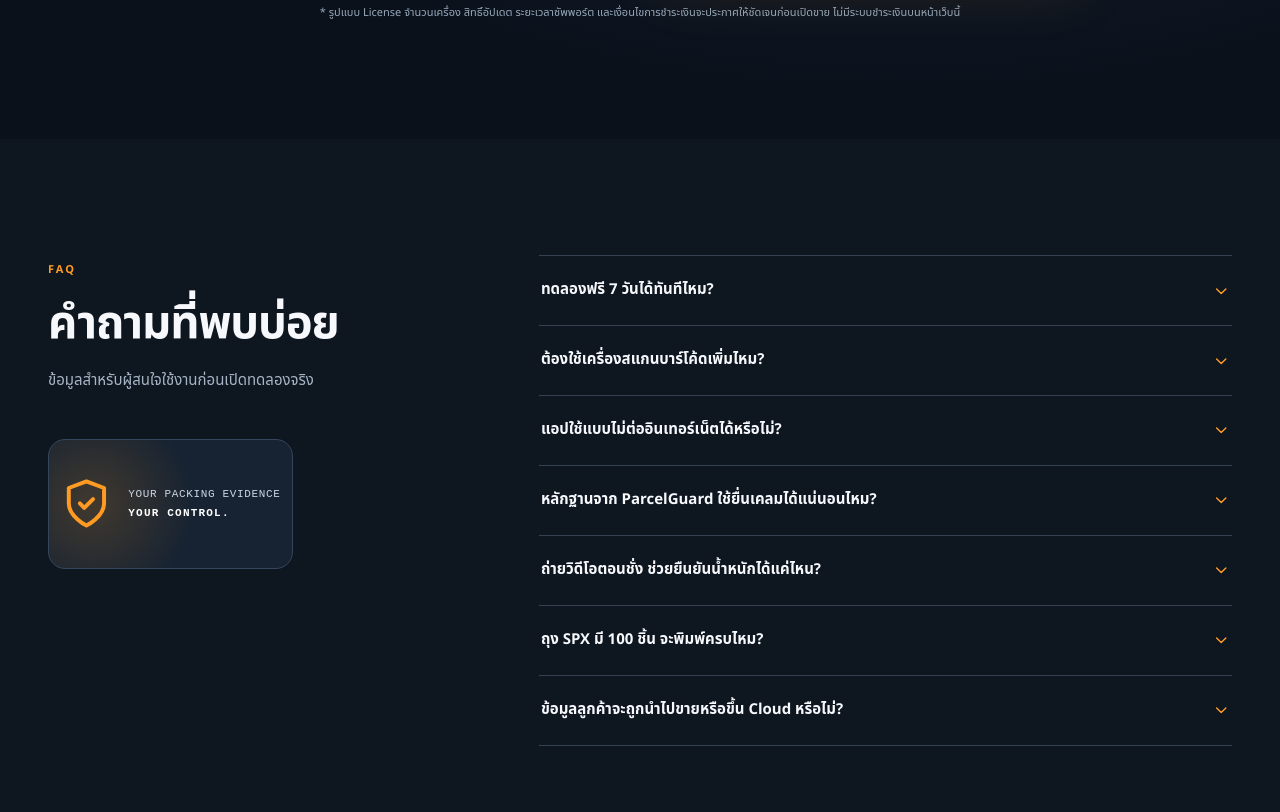
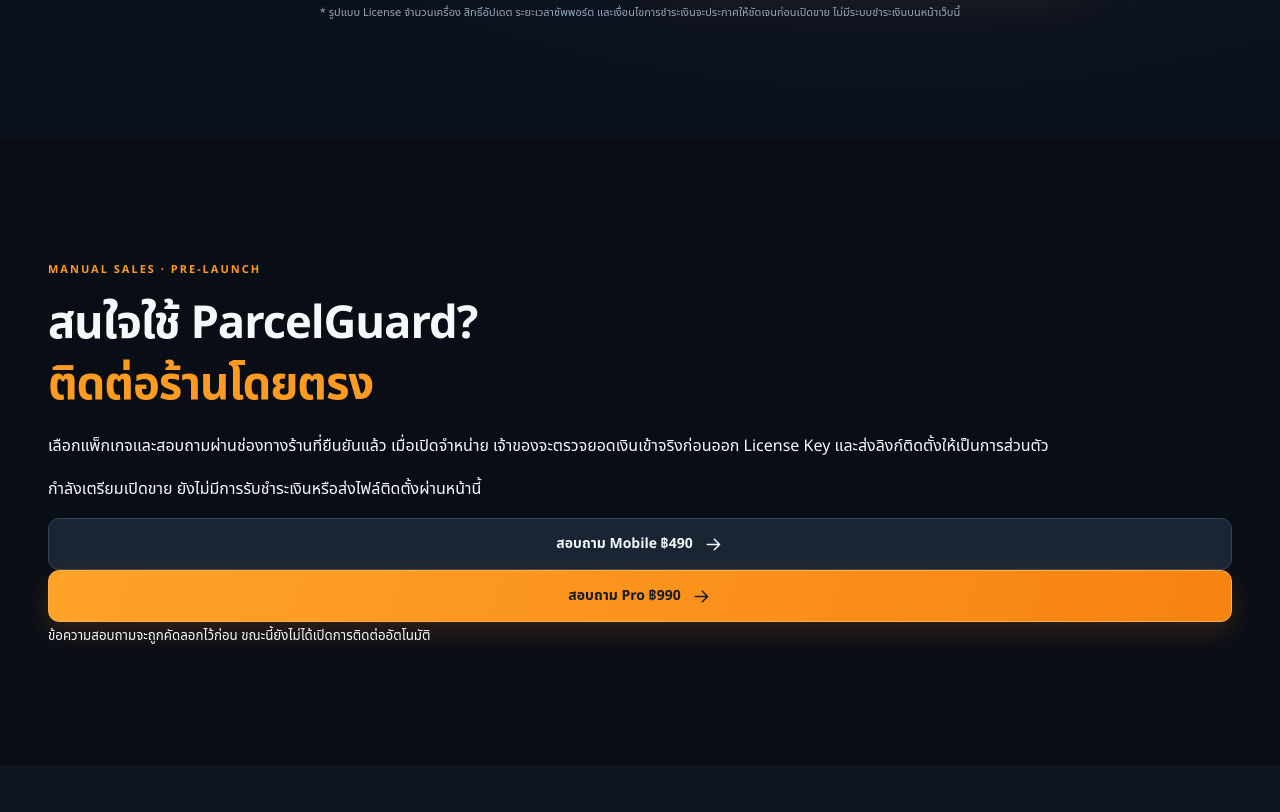
Before and after one commit to paitoonsamba-hub/parcelguard-offline, a plain HTML site: page public/index.html in a window 1280 px wide. Shown: the part 5568-6380 px from the top of the page. Drawn offline with Linux system fonts and the light colour scheme.

Commit message:
Preserve approved ParcelGuard landing; add only manual sales inquiry section

```diff
--- a/public/index.html
+++ b/public/index.html
@@ -277,6 +277,25 @@
       </div>
     </section>
 
+    <!-- V1.5 Manual Sales: additive block; original approved landing preserved. -->
+    <section id="manual-order" class="section manual-order-section" aria-labelledby="manualOrderTitle">
+      <div class="container">
+        <div class="manual-order-box">
+          <div>
+            <span class="section-kicker">MANUAL SALES · PRE-LAUNCH</span>
+            <h2 id="manualOrderTitle">สนใจใช้ ParcelGuard?<br><em>ติดต่อร้านโดยตรง</em></h2>
+            <p>เลือกแพ็กเกจและสอบถามผ่านช่องทางร้านที่ยืนยันแล้ว เมื่อเปิดจำหน่าย เจ้าของจะตรวจยอดเงินเข้าจริงก่อนออก License Key และส่งลิงก์ติดตั้งให้เป็นการส่วนตัว</p>
+            <p class="manual-order-note" id="manualOrderStatus" role="status">กำลังเตรียมเปิดขาย ยังไม่มีการรับชำระเงินหรือส่งไฟล์ติดตั้งผ่านหน้านี้</p>
+          </div>
+          <div class="manual-order-actions">
+            <button class="btn btn-secondary btn-block" type="button" data-manual-plan="Mobile" data-manual-price="490">สอบถาม Mobile ฿490 <svg class="icon"><use href="#i-arrow"/></svg></button>
+            <button class="btn btn-primary btn-block" type="button" data-manual-plan="Pro" data-manual-price="990">สอบถาม Pro ฿990 <svg class="icon"><use href="#i-arrow"/></svg></button>
+            <small>ข้อความสอบถามจะถูกคัดลอกไว้ก่อน ขณะนี้ยังไม่ได้เปิดการติดต่ออัตโนมัติ</small>
+          </div>
+        </div>
+      </div>
+    </section>
+
     <section id="faq" class="section faq-section">
       <div class="container faq-layout">
         <div class="faq-intro"><span class="section-kicker">FAQ</span><h2>คำถามที่พบบ่อย</h2><p>ข้อมูลสำหรับผู้สนใจใช้งานก่อนเปิดทดลองจริง</p><div class="faq-graphic"><svg class="icon"><use href="#i-shield"/></svg><span>YOUR PACKING EVIDENCE<br><strong>YOUR CONTROL.</strong></span></div></div>
```
